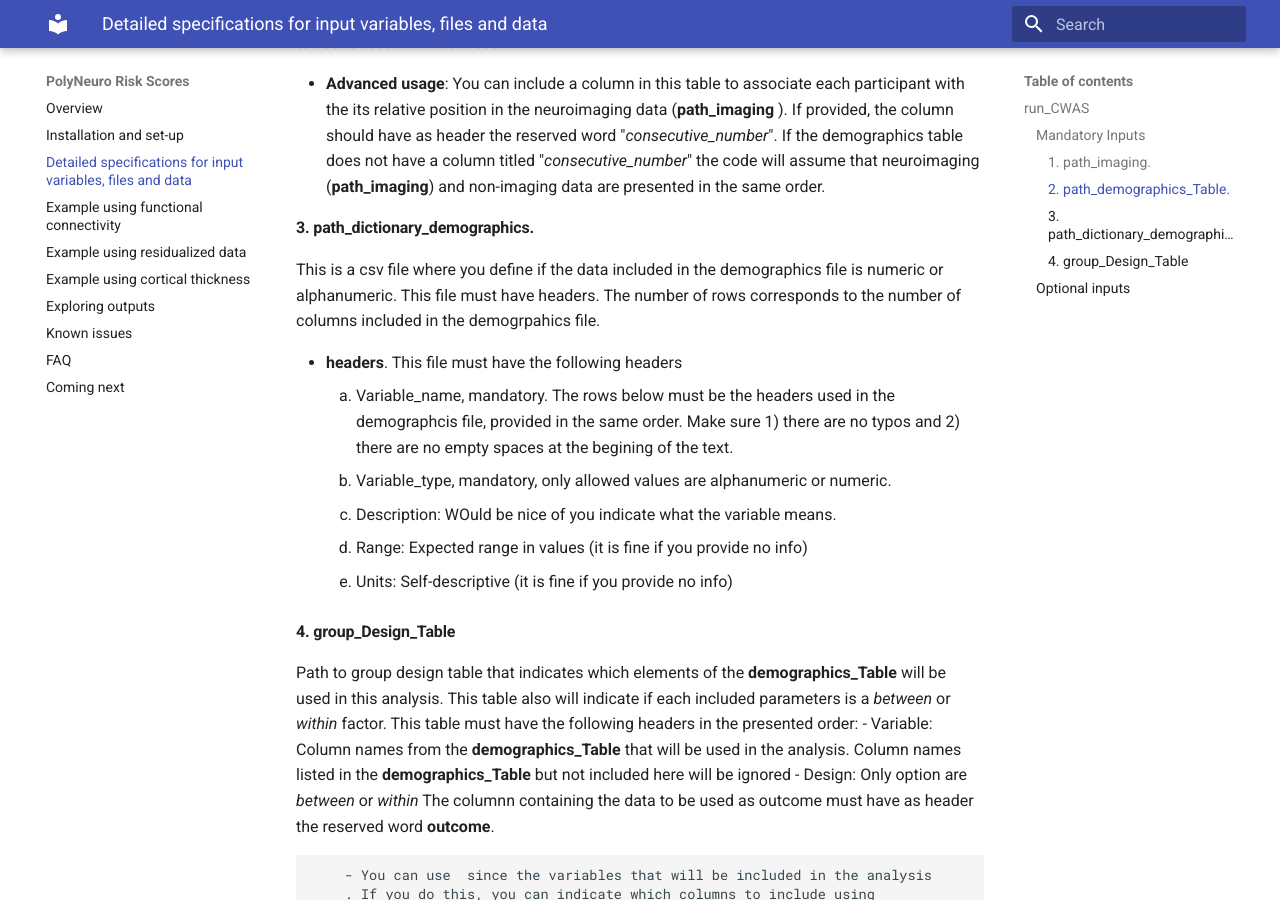
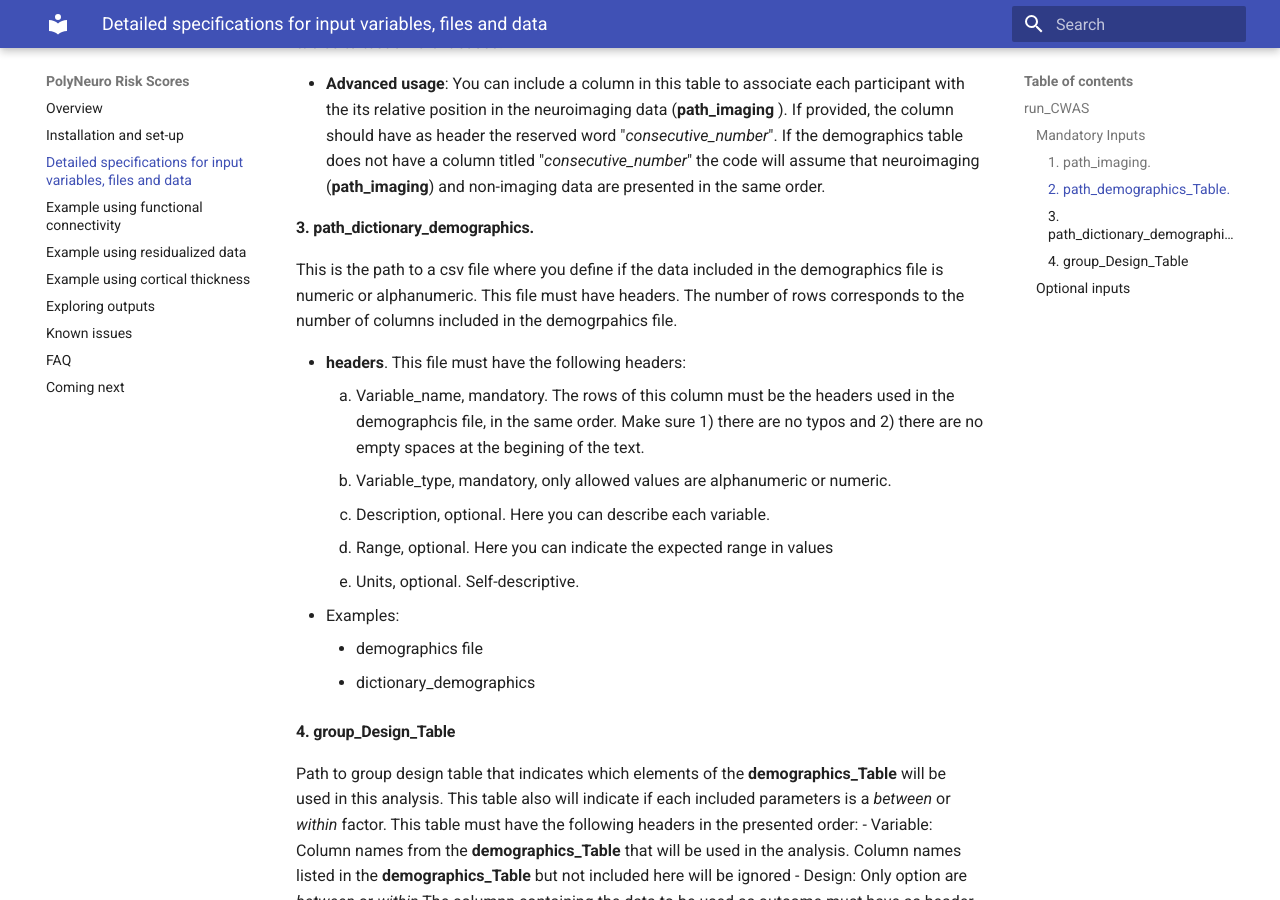
Before and after one commit to omiranda/polyneuro_risk_score, an MkDocs documentation site: the page built from docs/detailed_description.md, in a window 1280 px wide and 900 px high, scrolled down 1141 px. Built offline with MkDocs 1.6.1 and Material for MkDocs 9.7.7, drawn with Linux system fonts in a browser that asks for light colours; formulas are drawn with MathJax 3; old or Windows-style settings are respelled for this version of MkDocs.

Commit message:
Update detailed_description.md

```diff
--- a/docs/detailed_description.md
+++ b/docs/detailed_description.md
@@ -30,14 +30,18 @@ It is okay to use a csv file with additional columns/data since you will define
 - **Advanced usage**: You can include a column in this table to associate each participant with the its relative position in the neuroimaging data (**path_imaging** ). If provided, the column should have as header the reserved word "*consecutive_number*". If the demographics table does not have a column titled "*consecutive_number*" the code will assume that neuroimaging (**path_imaging**) and non-imaging data are presented in the same order.
 
 #### 3. **path_dictionary_demographics**.
-This is a csv file where you define if the data included in the demographics file is numeric or alphanumeric. This file must have headers. The number of rows corresponds to the number of columns included in the demogrpahics file.
+This is the path to a csv file where you define if the data included in the demographics file is numeric or alphanumeric. This file must have headers. The number of rows corresponds to the number of columns included in the demogrpahics file.
 
-- **headers**. This file must have the following headers
-    1. Variable_name, mandatory. The rows below must be the headers used in the demographcis file, provided in the same order. Make sure 1) there are no typos and 2) there are no empty spaces at the begining of the text.
+- **headers**. This file must have the following headers:
+    1. Variable_name, mandatory. The rows of this column must be the headers used in the demographcis file, in the same order. Make sure 1) there are no typos and 2) there are no empty spaces at the begining of the text.
     1. Variable_type, mandatory, only allowed values are alphanumeric or numeric.
-    1. Description: WOuld be nice of you indicate what the variable means.
-    1. Range: Expected range in values (it is fine if you provide no info)
-    1. Units: Self-descriptive (it is fine if you provide no info)
+    1. Description, optional. Here you can describe each variable.
+    1. Range, optional. Here you can indicate the expected range in values
+    1. Units, optional. Self-descriptive.
+- Examples:
+    - demographics file
+    - dictionary_demographics
+
 
 #### 4. **group_Design_Table**
 Path to group design table that indicates which elements of the **demographics_Table** will be used in this analysis. This table also will indicate if each included parameters is a *between* or *within* factor. This table must have the following headers in the presented order:
```
